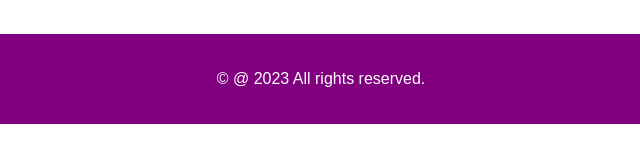
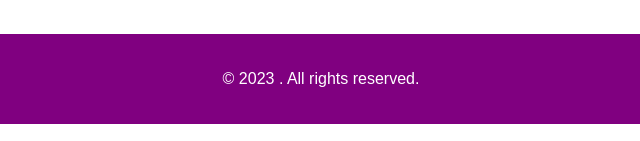
Before and after one commit to bonipujitha/Personal_Website, a plain HTML site: page index.html in a window 1280 px wide. Shown: the part 1056-1197 px from the top of the page, 319-959 px from the left. Drawn offline with Linux system fonts and the light colour scheme.

Commit message:
Update index.html

```diff
--- a/index.html
+++ b/index.html
@@ -81,7 +81,7 @@
   </main>
 
   <footer>
-    <p>&copy; @ 2023  All rights reserved.</p>
+    <p>&copy; 2023 . All rights reserved.</p>
   </footer>
 
 </body></div>
```
